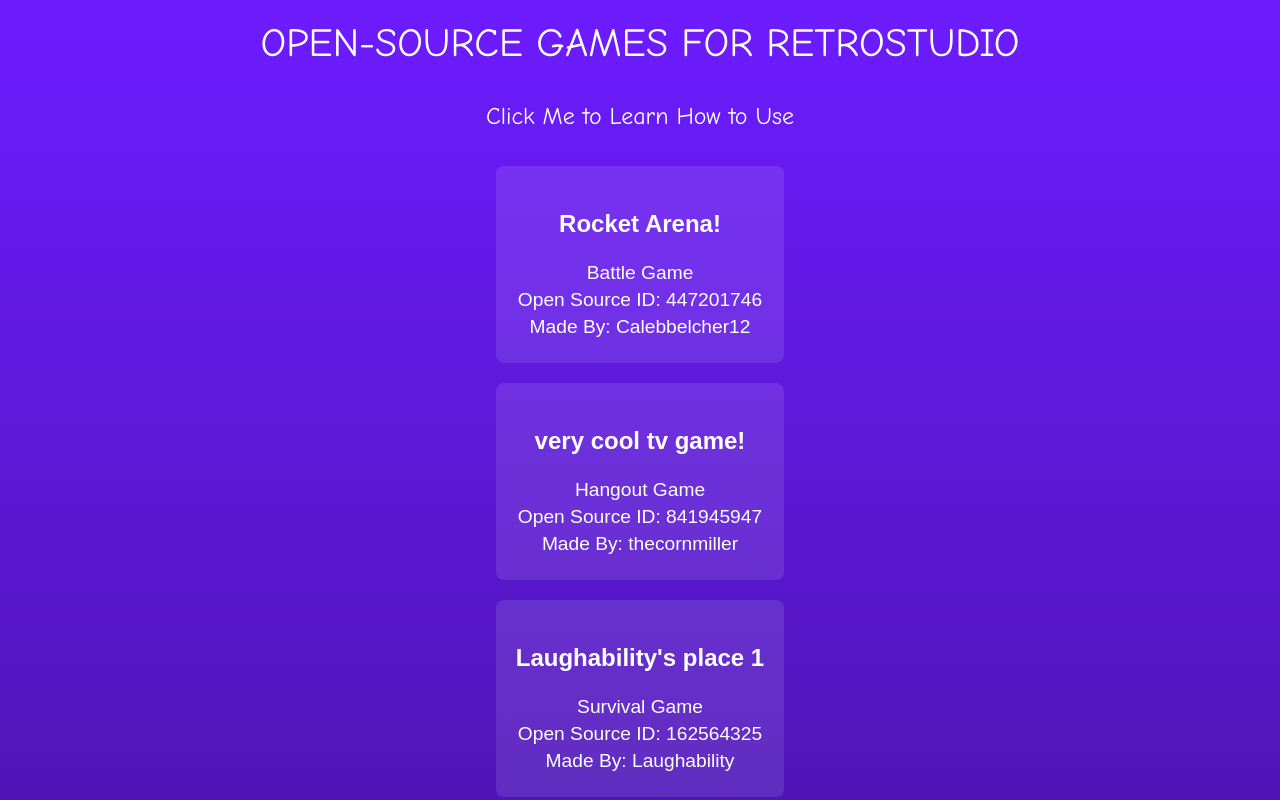
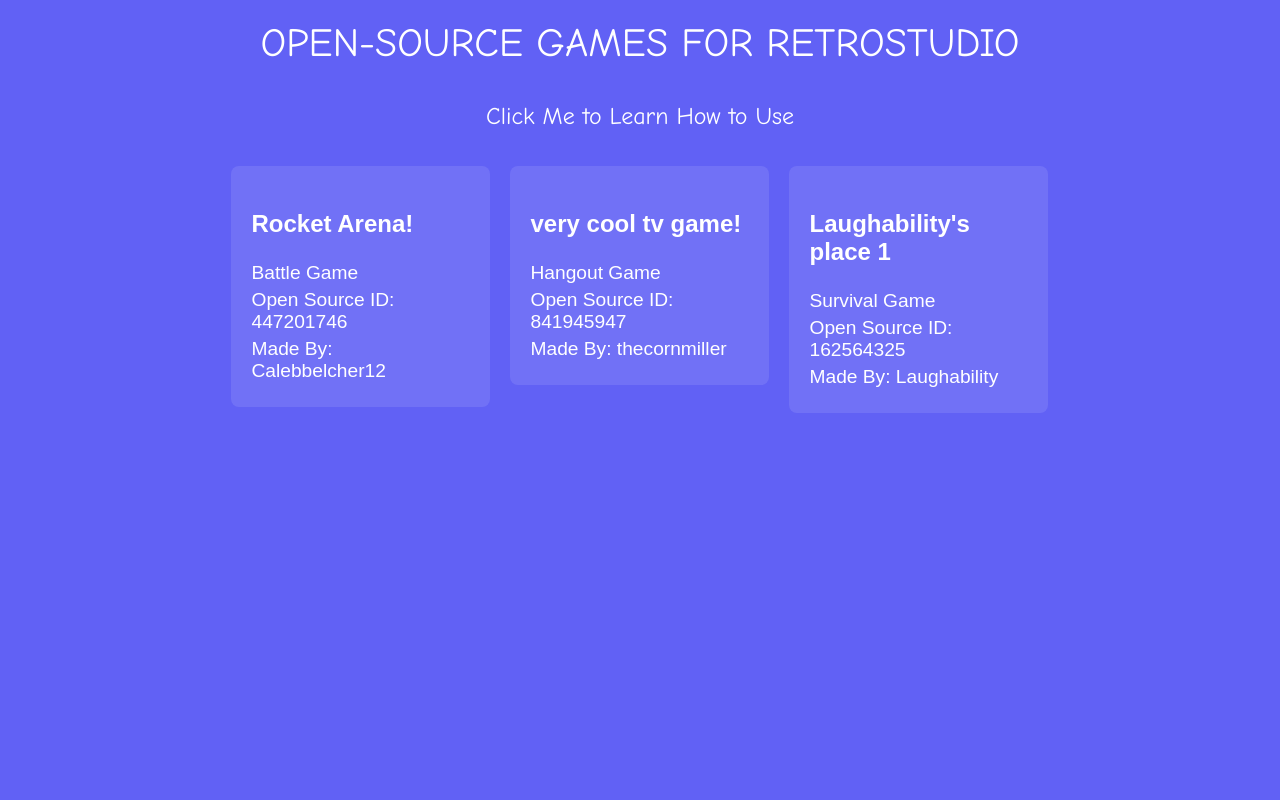
Before and after one commit to cakebill12/RetroSource, a plain HTML site: page index.html in a window 1280 px wide. Drawn offline with Linux system fonts and the light colour scheme; a web font is replaced by a local one.

Commit message:
Update style.css

```diff
--- a/style.css
+++ b/style.css
@@ -1,13 +1,11 @@
 body {
   font-family: Arial, sans-serif;
-  background: linear-gradient(to bottom, rgb(109, 28, 255), rgb(79, 21, 184));
+  background: #6161f5;
   margin: 0;
   padding: 0;
   display: flex;
   flex-direction: column;
   align-items: center;
-  justify-content: flex-start;
-  min-height: 100vh;
   color: white;
 }
 
@@ -24,23 +22,31 @@ header {
   font-family: 'Comic Sans MS', sans-serif;
   font-size: 1.5em;
   color: white;
-  text-decoration: none; /* Removes underline */
+  text-decoration: none;
 }
 
 .link-text:hover {
-  text-decoration: underline; /* Underline on hover */
+  text-decoration: underline;
+}
+
+.games-container {
+  display: flex;
+  flex-wrap: wrap;
+  justify-content: center;
+  gap: 20px;
+  margin-top: 20px;
 }
 
 .game-section {
-  margin-top: 20px;
-  text-align: center;
+  flex: 1 1 calc(33.333% - 40px);
+  max-width: calc(33.333% - 40px);
+  box-sizing: border-box;
 }
 
 .game-info {
   background-color: rgba(255, 255, 255, 0.1);
   padding: 20px;
   border-radius: 8px;
-  margin-top: 10px;
 }
 
 .game-info h3 {
```
